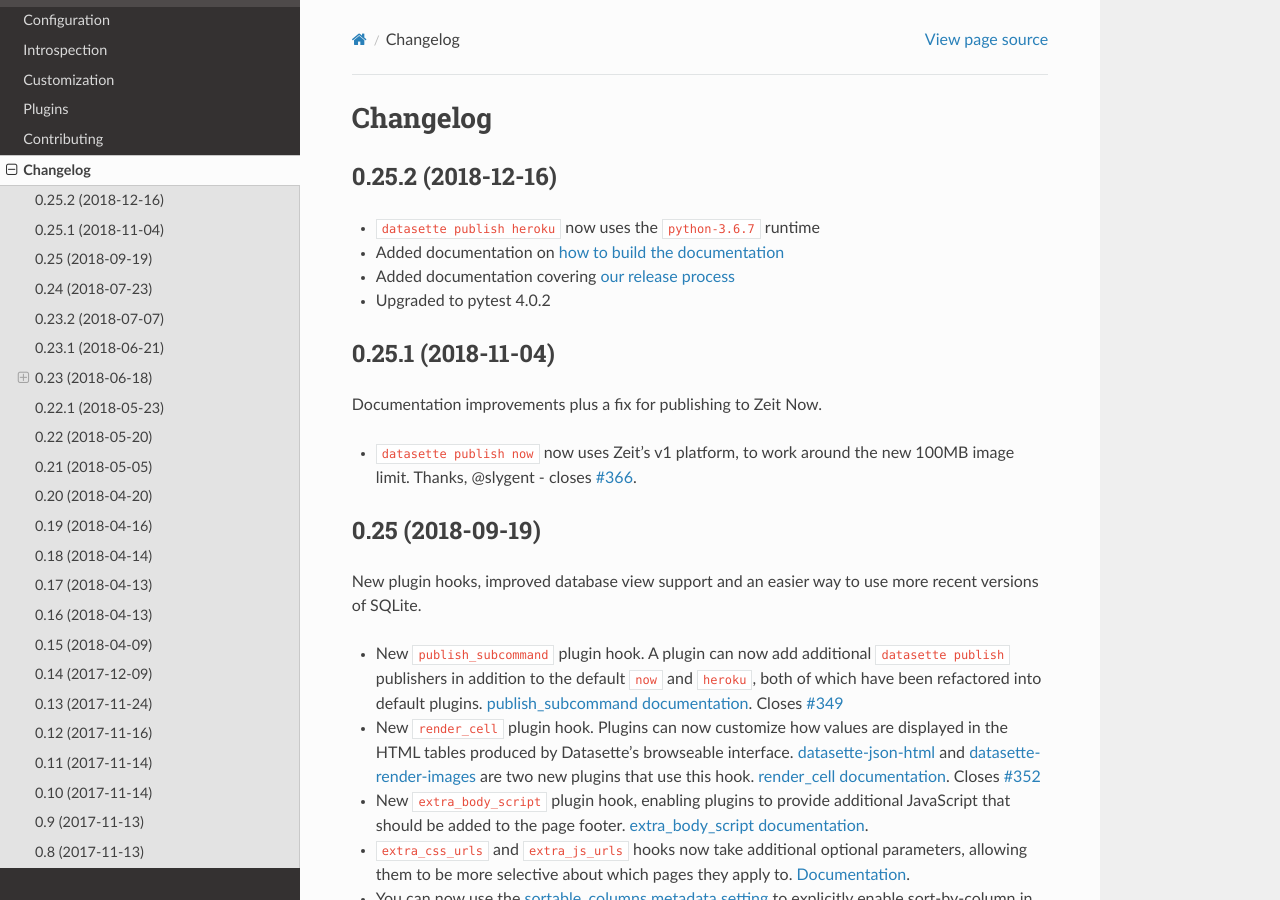
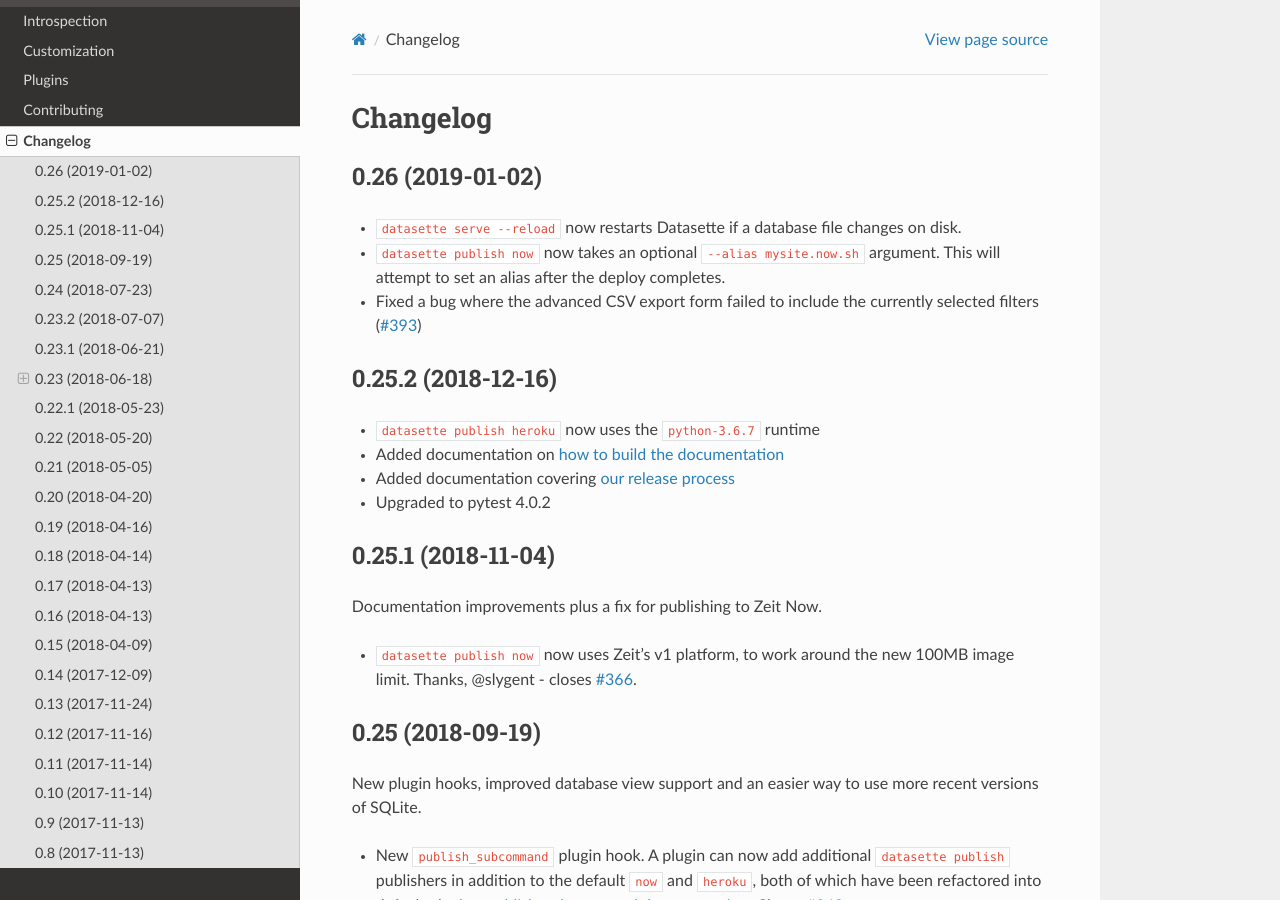
Before and after one commit to simonw/datasette, a Sphinx documentation site: the page built from docs/changelog.rst, in a window 1280 px wide and 900 px high. Built offline with Sphinx 7.4.7 and the Read the Docs theme 2.0.0, drawn with Linux system fonts in a browser that asks for light colours.

Commit message:
Datasette 0.26 release notes

```diff
--- a/docs/changelog.rst
+++ b/docs/changelog.rst
@@ -3,6 +3,15 @@
 =========
 Changelog
 =========
+
+.. _v0_26:
+
+0.26 (2019-01-02)
+-----------------
+
+- ``datasette serve --reload`` now restarts Datasette if a database file changes on disk.
+- ``datasette publish now`` now takes an optional ``--alias mysite.now.sh`` argument. This will attempt to set an alias after the deploy completes.
+- Fixed a bug where the advanced CSV export form failed to include the currently selected filters (`#393 <https://github.com/simonw/datasette/issues/393>`__)
 
 .. _v0_25_2:
 
```
Also changed, not shown: README.md (+1 -0 lines).
